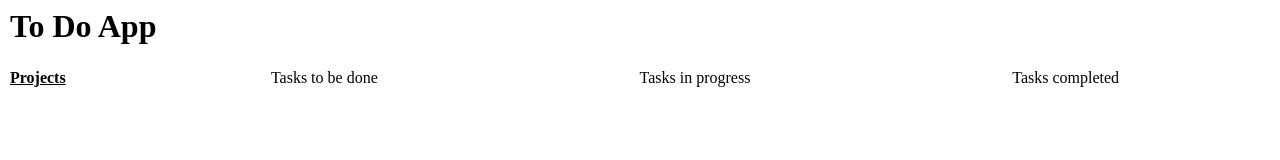
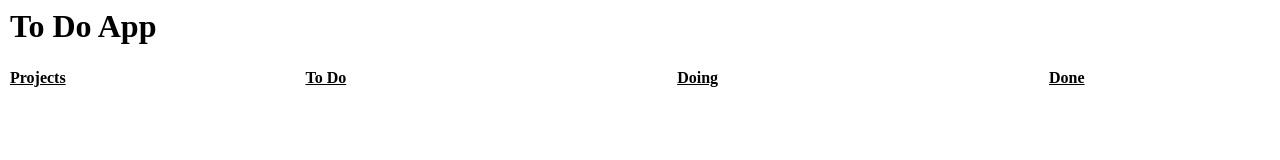
Before and after one commit to weitingyp/todo-app, a website built with webpack: page src/template.html in a window 1280 px wide. Built offline with nearby package versions, Linux system fonts and the light colour scheme.

Commit message:
style: style task column headings (h3)

```diff
--- a/src/styles.css
+++ b/src/styles.css
@@ -87,7 +87,7 @@ h1{
     font-size: 2rem;
 }
 
-h2{
+h2, .task-column{
     font-weight: bold;
     text-decoration: underline;
 }
--- a/src/template.html
+++ b/src/template.html
@@ -10,9 +10,15 @@
         <div id="app-title"><h1>To Do App</h1></div>
         <div id="nav"><h2>Projects</h2></div>
         <div id="task-container">
-            <div id="to-do" class="task-column">Tasks to be done</div>
-            <div id="doing" class="task-column">Tasks in progress</div>
-            <div id="done" class="task-column">Tasks completed</div>
+            <div id="to-do" class="task-column">
+                <h3>To Do</h3>
+            </div>
+            <div id="doing" class="task-column">
+                <h3>Doing</h3>
+            </div>
+            <div id="done" class="task-column">
+                <h3>Done</h3>
+            </div>
         </div>
     </div>
 </body>
```
